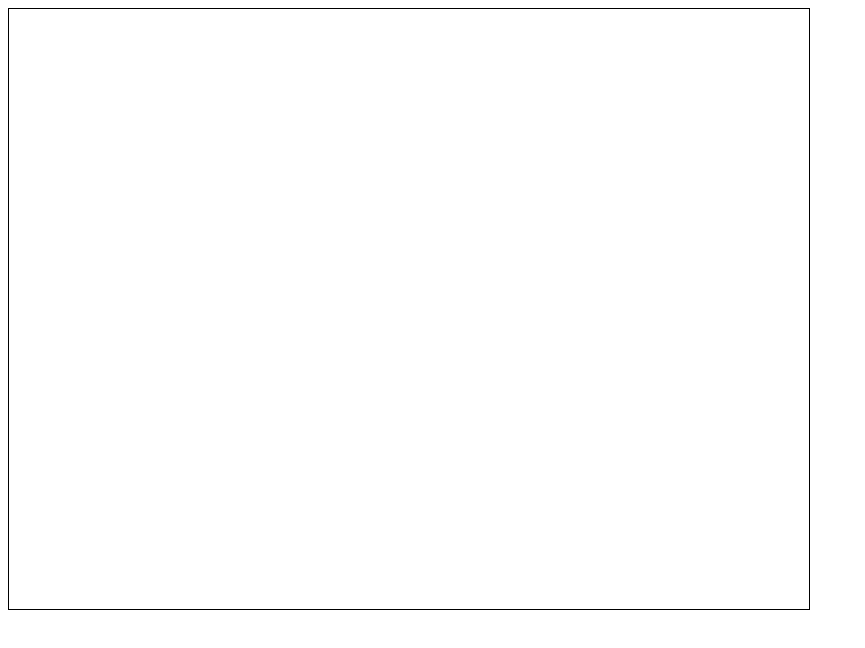
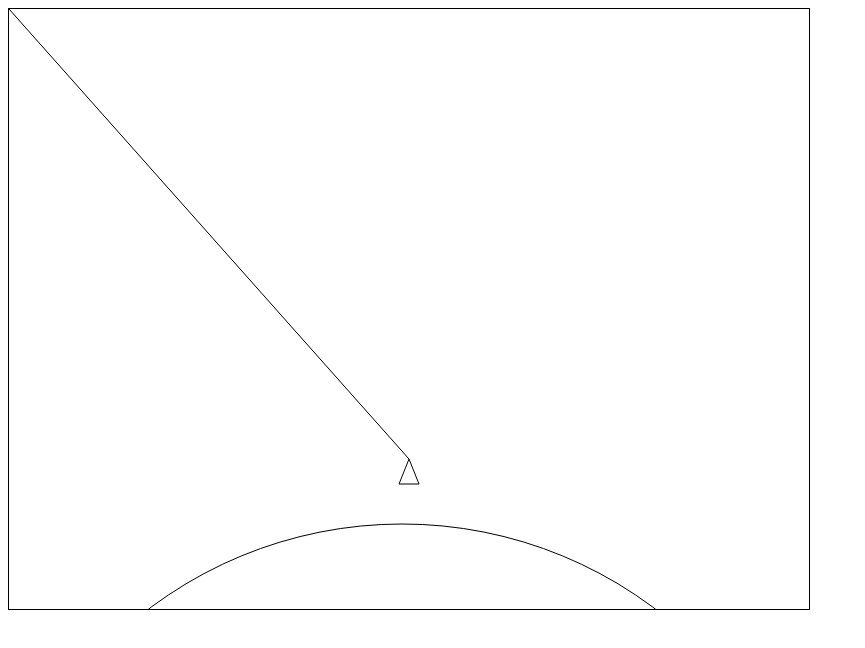
Before and after one commit to bmortella/ilu, a plain HTML site: page index.html in a window 1280 px wide. Shown: the whole page, without its empty margins (0-865 px from the left). Drawn offline with Linux system fonts and the light colour scheme.

Commit message:
Basic interaction

```diff
--- a/index.html
+++ b/index.html
@@ -11,6 +11,6 @@
   <body>
     <canvas id="canvasObj" tabindex="1" width="800" height="600"></canvas>
 
-    <script src="./javascripts/game.js"></script>
+    <script src="./javascripts/game.js" type="module"></script>
   </body>
 </html>
--- a/javascripts/game.js
+++ b/javascripts/game.js
@@ -1,10 +1,51 @@
 const canvas = document.getElementById("canvasObj");
 const ctx = canvas.getContext("2d");
+ctx.imageSmoothingEnabled = true;
+
+class InGame {
+  constructor() {
+    this.shipCoord = { x: 400, y: 450 };
+    this.mousePos = { x: 0, y: 0 };
+  }
+
+  update(events) {
+    if (events.keys.d) {
+      this.shipCoord.x += 2;
+    } else if (events.keys.a) {
+      this.shipCoord.x -= 2;
+    }
+    this.mousePos.x = events.mouse.mouseCoords.x;
+    this.mousePos.y = events.mouse.mouseCoords.y;
+  }
+
+  draw() {
+    ctx.clearRect(0, 0, canvas.width, canvas.height);
+
+    // Draw planet
+    ctx.beginPath();
+    ctx.arc(393, 935, 420, 0, 2 * Math.PI);
+    ctx.stroke();
+
+    // Draw ship
+    ctx.beginPath();
+    ctx.moveTo(this.shipCoord.x, this.shipCoord.y);
+    ctx.lineTo(this.shipCoord.x - 10, this.shipCoord.y + 25);
+    ctx.lineTo(this.shipCoord.x + 10, this.shipCoord.y + 25);
+    ctx.closePath();
+    ctx.stroke();
+
+    // Draw line
+    ctx.beginPath();
+    ctx.moveTo(this.shipCoord.x, this.shipCoord.y);
+    ctx.lineTo(this.mousePos.x, this.mousePos.y);
+    ctx.stroke();
+  }
+}
 
 class Game {
   constructor() {
-    //this.states = { IN_GAME: new InGame() };
-    //this.current_state = this.states["IN_GAME"];
+    this.states = { IN_GAME: new InGame() };
+    this.current_state = this.states["IN_GAME"];
     this.events = {
       keys: {},
       mouse: { mouseDown: false, mouseCoords: { x: 0, y: 0 } },
@@ -24,6 +65,7 @@ class Game {
       this.events.mouse.mouseCoords.x = event.clientX;
       this.events.mouse.mouseCoords.y = event.clientY;
     } else if (event.type === "mousedown") {
+      console.log(event.clientX, event.clientY);
       this.events.mouse.mouseDown = true;
     } else {
       this.events.mouse.mouseDown = false;
@@ -31,8 +73,8 @@ class Game {
   }
 
   run() {
-    // this.current_state.update(this.events)
-    // this.current_state.draw()
+    this.current_state.update(this.events);
+    this.current_state.draw();
     requestAnimationFrame(() => this.run());
   }
 }
```
